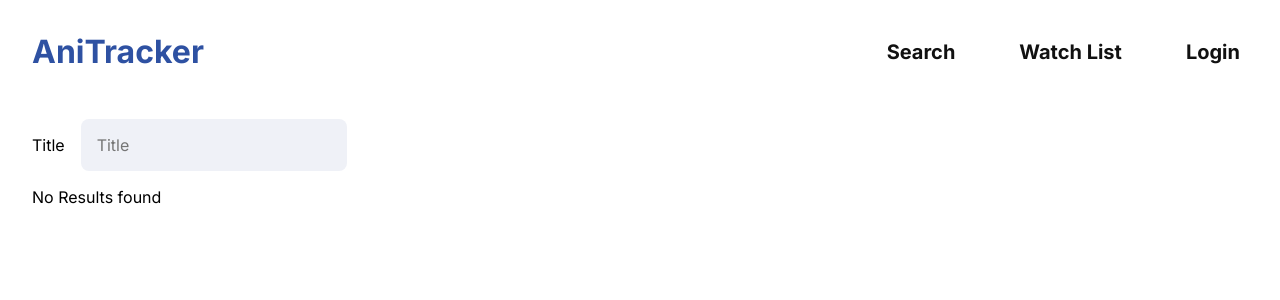
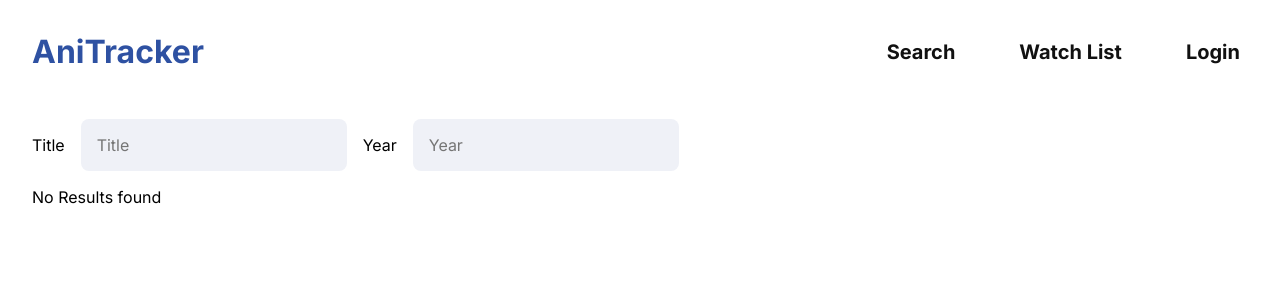
Before and after one commit to edgeboy47/anitracker, a React (Create React App) app: page /anitracker/search in a window 1280 px wide. Shown: the top 300 px of the page. Built offline with nearby package versions, Linux system fonts and the light colour scheme; no server answers.

Commit message:
Search by year and title

```diff
--- a/src/api/anilist.ts
+++ b/src/api/anilist.ts
@@ -2,14 +2,19 @@ import Anime, { AnimeSeason, Convert } from "./anime";
 
 const url: string = "https://graphql.anilist.co";
 
+export type SearchOptions = {
+  title?: string;
+  year?: number;
+  season?: AnimeSeason;
+};
+
 // TODO add search options object
-export const searchAnime = async (title: String): Promise<Anime[]> => {
-  if (title.length === 0) return [];
+export const searchAnime = async (options: SearchOptions): Promise<Anime[]> => {
 
   const query = `
-    query ($title: String!) {
+    query ($title: String, $year: Int) {
       Page(page: 1, perPage: 10) {
-        media(type: ANIME, search: $title, sort: POPULARITY_DESC, format: TV) {
+        media(type: ANIME, search: $title, seasonYear: $year, sort: POPULARITY_DESC, format: TV) {
           id
           title {
             romaji
@@ -43,11 +48,8 @@ export const searchAnime = async (title: String): Promise<Anime[]> => {
     }
     `;
 
-  const vars = {
-    title: title,
-  };
 
-  const response = await queryFetch(query, vars);
+  const response = await queryFetch(query, options);
 
   const data = await response.json();
 
--- /dev/null
+++ b/src/components/SearchPageOptions.tsx
@@ -0,0 +1,66 @@
+import styled from "styled-components";
+import { SearchOptions } from "../api/anilist";
+
+type SearchProps = {
+  searchOptions: SearchOptions;
+  setSearchOptions: React.Dispatch<React.SetStateAction<SearchOptions>>;
+};
+
+const SearchPageOptions = ({
+  searchOptions,
+  setSearchOptions,
+}: SearchProps) => {
+  return (
+    <SearchPageOptionsContainer>
+      <div>
+        <span>Title</span>
+        <StyledInput
+          type="text"
+          name="title"
+          id="title"
+          placeholder="Title"
+          value={searchOptions.title}
+          onChange={(e) =>
+            setSearchOptions((prevOptions) => ({
+              ...prevOptions,
+              title: e.target.value,
+            }))
+          }
+        />
+      </div>
+      <div>
+        <span>Year</span>
+        <StyledInput
+          type="number"
+          name="year"
+          id="year"
+          placeholder="Year"
+          max={new Date().getFullYear()}
+          value={searchOptions.year ?? ""}
+          onChange={(e) =>
+            setSearchOptions((prevOptions) => ({
+              ...prevOptions,
+              year: parseInt(e.target.value),
+            }))
+          }
+        />
+      </div>
+    </SearchPageOptionsContainer>
+  );
+};
+
+const SearchPageOptionsContainer = styled.div`
+  display: flex;
+
+`;
+
+const StyledInput = styled.input`
+  background: #eff1f7;
+  border-radius: 8px;
+  padding: 1rem;
+  outline: none;
+  border: none;
+  font-size: 1rem;
+  margin: 1rem;
+`;
+export default SearchPageOptions;
--- a/src/components/WatchListPageItems.tsx
+++ b/src/components/WatchListPageItems.tsx
@@ -7,7 +7,6 @@ type Props = {
 };
 
 const WatchListPageItems = ({ items }: Props) => {
-  // TODO: separate cards by status in UI
   return (
     <StyledItems>
       {[...items]
--- a/src/features/anime/animeSlice.ts
+++ b/src/features/anime/animeSlice.ts
@@ -2,6 +2,7 @@ import { createAsyncThunk, createSlice } from "@reduxjs/toolkit";
 import Anime from "../../api/anime";
 import * as client from "../../api/anilist";
 import { RootState } from "../../app/store";
+import { SearchOptions } from "../../api/anilist";
 
 export enum Status {
   Loading = "loading",
@@ -36,11 +37,11 @@ export const getCurrentSeasonalAnime = createAsyncThunk<Anime[]>(
   }
 );
 
-export const searchAnime = createAsyncThunk<Anime[], string>(
+export const searchAnime = createAsyncThunk<Anime[], SearchOptions>(
   "anime/search",
-  async (title: string) => {
+  async (options: SearchOptions) => {
     // TODO add search options object
-    return client.searchAnime(title);
+    return client.searchAnime(options);
   }
 );
 
--- a/src/pages/SearchPage.tsx
+++ b/src/pages/SearchPage.tsx
@@ -1,41 +1,72 @@
 import { useEffect, useState } from "react";
 import { useSelector } from "react-redux";
 import { useSearchParams } from "react-router-dom";
-import styled from "styled-components";
+import { SearchOptions } from "../api/anilist";
 import { useAppDispatch, useDebounce } from "../app/hooks";
 import AnimeList from "../components/AnimeList";
+import SearchPageOptions from "../components/SearchPageOptions";
 import { searchAnime, selectSearch } from "../features/anime/animeSlice";
 
 const SearchPage = () => {
   const [searchParams, setSearchParams] = useSearchParams();
-  const [title, setTitle] = useState(searchParams.get("title") || "");
-  const debouncedTitle = useDebounce<string>(title);
+  const [searchOptions, setSearchOptions] = useState<SearchOptions>({
+    title: searchParams.get("title") || "",
+  });
+  const debouncedSearchOptions = useDebounce<SearchOptions>(searchOptions);
 
   const dispatch = useAppDispatch();
 
-  // Update search params whenever title changes, uses debounce
+  // Update search params whenever search options change, uses debounce
   useEffect(() => {
-    if (debouncedTitle.length > 0) {
-      setSearchParams({ title: debouncedTitle });
+    // If any of the values are not null
+    if (Object.values(debouncedSearchOptions).some((value) => value)) {
+      setSearchParams(
+        Object.entries(debouncedSearchOptions)
+          .filter(([, value]) => value)
+          .map(([key, value]) => {
+            return [key, value.toString()] as [string, string];
+          })
+      );
     } else {
       setSearchParams({});
     }
-  }, [debouncedTitle, setSearchParams]);
+  }, [debouncedSearchOptions, setSearchParams]);
 
   // Check search params on mount, and dispatch search if any exist
   // Also runs whenever search params are updated
   useEffect(() => {
-    if (searchParams.has("title")) {
-      const title = searchParams.get("title");
-      dispatch(searchAnime(title!));
-    } else {
-      dispatch(searchAnime(""));
+    // if (searchParams.has("title")) {
+    //   const title = searchParams.get("title");
+    //   dispatch(searchAnime(title!));
+    // } else {
+    //   dispatch(searchAnime(""));
+    // }
+    let options: SearchOptions = {};
+
+    for (const [key, value] of searchParams.entries()) {
+      switch (key) {
+        case "title":
+          options.title = value;
+          break;
+
+        case "year":
+          options.year = parseInt(value);
+          break;
+
+        default:
+          break;
+      }
     }
+
+    dispatch(searchAnime(options));
   }, [searchParams, dispatch]);
 
   return (
     <div>
-      <SearchPageOptions value={title} onChange={setTitle} />
+      <SearchPageOptions
+        searchOptions={searchOptions}
+        setSearchOptions={setSearchOptions}
+      />
       <SearchResults />
     </div>
   );
@@ -43,38 +74,6 @@ const SearchPage = () => {
 
 export default SearchPage;
 
-type SearchProps = {
-  value: string;
-  onChange: Function;
-};
-
-const SearchPageOptions = ({ value, onChange }: SearchProps) => {
-  return (
-    <div>
-      <div>
-        <span>Title</span>
-        <StyledInput
-          type="text"
-          name="title"
-          id="title"
-          placeholder="Title"
-          value={value}
-          onChange={(e) => onChange(e.target.value)}
-        />
-      </div>
-    </div>
-  );
-};
-
-const StyledInput = styled.input`
-  background: #eff1f7;
-  border-radius: 8px;
-  padding: 1rem;
-  outline: none;
-  border: none;
-  font-size: 1rem;
-  margin: 1rem;
-`;
 
 const SearchResults = () => {
   const searchResults = useSelector(selectSearch);
--- a/tsconfig.json
+++ b/tsconfig.json
@@ -1,6 +1,6 @@
 {
   "compilerOptions": {
-    "target": "es5",
+    "target": "es6",
     "lib": [
       "dom",
       "dom.iterable",
```
